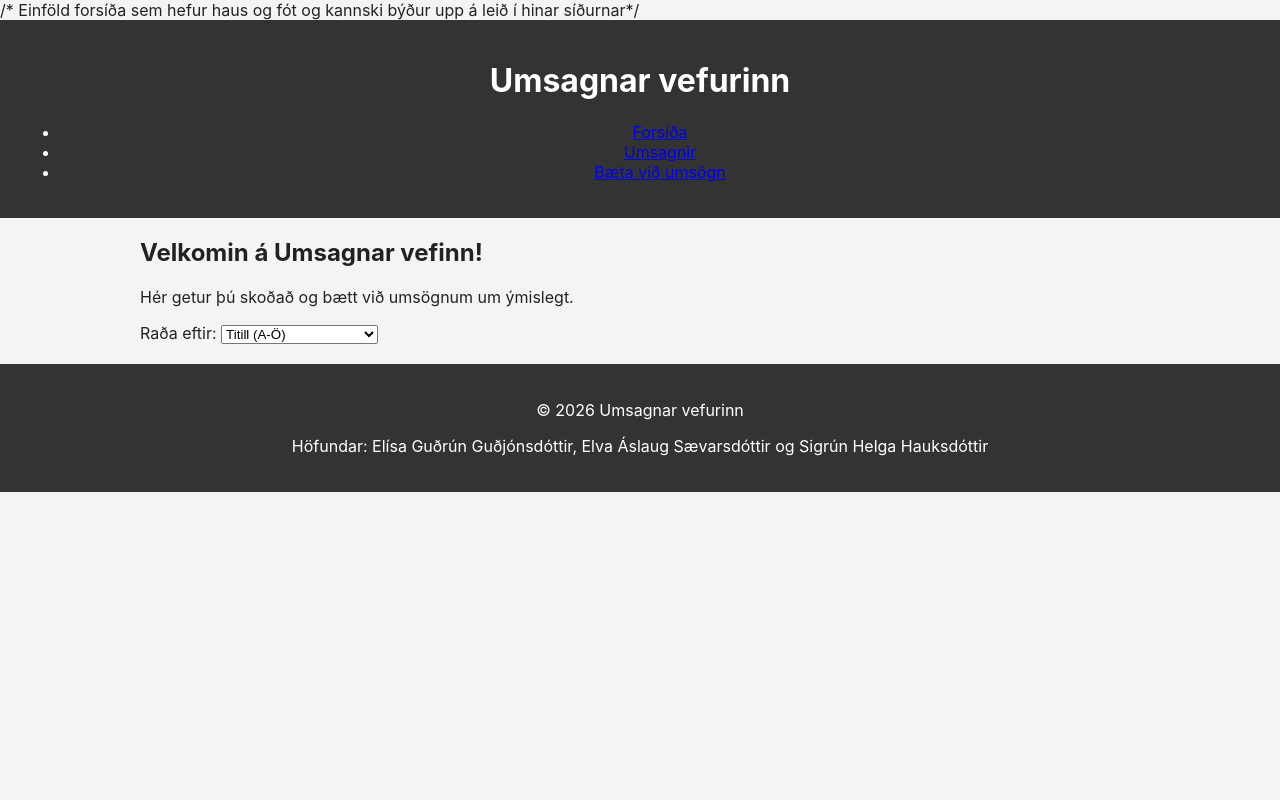
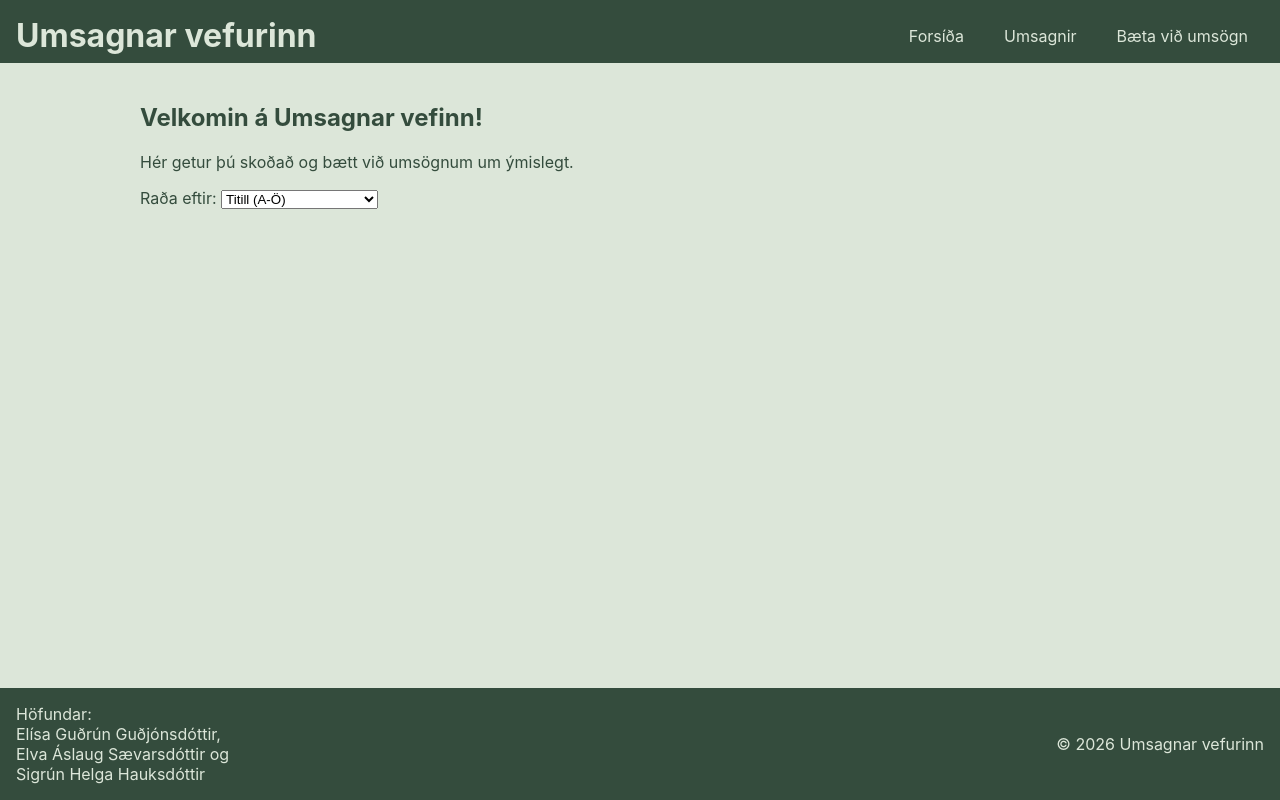
Before and after one commit to elvaaslaug-star/H-pverkefni-2-EES, a website built with Vite: page index.html in a window 1280 px wide. Built offline with nearby package versions, Linux system fonts and the light colour scheme.

Commit message:
úps fótur og haus og valmynd áttu að vera javascript, lagaði líka smá orð svo allt hangi betur saman :)

```diff
--- a/index.html
+++ b/index.html
@@ -1,28 +1,11 @@
-/* Einföld forsíða sem hefur haus og fót og kannski býður upp á leið í hinar
-síðurnar*/
-
 <!doctype html>
 <html lang="is">
-<script type="module" src="./main.js"></script>
   <head>
     <meta charset="UTF-8" />
     <meta name="viewport" content="width=device-width, initial-scale=1.0" />
     <title>Umsagnar vefurinn</title>
     <link rel="stylesheet" href="main-styles.css" />
   </head>
-
-  <body>
-    <header>
-      <h1>Umsagnar vefurinn</h1>
-      <nav>
-        <ul>
-          <li><a href="index.html">Forsíða</a></li>
-          <li><a href="/src/sidur/umsagnir.html">Umsagnir</a></li>
-          <li><a href="/src/sidur/ny-umsogn.html">Bæta við umsögn</a></li>
-        </ul>
-      </nav>
-    </header>
-
     <main>
       <h2>Velkomin á Umsagnar vefinn!</h2>
       <p>Hér getur þú skoðað og bætt við umsögnum um ýmislegt.</p>
@@ -38,13 +21,6 @@ síðurnar*/
       </div>
       <div id="reviews-container"></div>
     </main>
-
-    <footer>
-      <p>© 2026 Umsagnar vefurinn</p>
-      <p>
-        Höfundar: Elísa Guðrún Guðjónsdóttir, Elva Áslaug Sævarsdóttir og Sigrún
-        Helga Hauksdóttir
-      </p>
-    </footer>
+      <script type="module" src="./main.js"></script>
   </body>
 </html>
--- a/main-styles.css
+++ b/main-styles.css
@@ -1,38 +1,2 @@
-/* flytur inn allt css í minni skránum */
-
-* {
-    box-sizing: border-box;
-}
-
-body {
-    margin: 0;
-    font-family: inter, sans-serif;
-    background-color: #f4f4f4;
-    color: #222;
-}
-
-header,
-footer {
-    background-color: #333;
-    color: white;
-    text-align: center;
-    padding: 20px;
-}
-
-main {
-    max-width: 1000px;
-    width: 90%;
-    margin: 20px auto;
-}
-
-
-form {
-    display: grid;
-    grid-template-columns: 1fr;
-    gap: 10px;
-}
-
-#book-container {
-    gap: 20px;
-    margin-top: 20px;
-}
+@import url("src/styles/layout.css");
+@import url("src/styles/base.css");
--- a/main.js
+++ b/main.js
@@ -1,24 +1,33 @@
-import{ setupSorting } from './src/js/sorting.js';
+import { renderLayout } from "./src/js/layout.js";
+import { setupSorting } from "./src/js/sorting.js";
+import { saekjaGogn } from "./src/js/storage.js";
 
-function renderReviews(reviews) {
-    const container = document.getElementById('reviews-container');
+/* Bæta við haus og fót */
+renderLayout();
 
-    container.innerHTML = '';
+const umsagnir = saekjaGogn([]);
 
-    reviews.forEach(review => {
-        const reviewElement = document.createElement('div');
+function renderReviews(umsagnir) {
+  const container = document.getElementById("reviews-container");
 
-        reviewElement.innerHTML = `
-            <h3>${review.title}</h3>
-            <p>Tegund: ${review.type}</p>
-            <p>Höfundur: ${review.author}</p>
-            <p>Einkunn: ${review.rating}</p>
+  if (!container) return;
+
+  container.innerHTML = "";
+
+  umsagnir.forEach((umsogn) => {
+    const reviewElement = document.createElement("div");
+
+    reviewElement.innerHTML = `
+            <h3>${umsogn.titill}</h3>
+            <p>Tegund: ${umsogn.tegund}</p>
+            <p>Höfundur: ${umsogn.hofundur}</p>
+            <p>Einkunn: ${umsogn.einkunn}</p>
         `;
 
-        container.appendChild(reviewElement);
-    });
+    container.appendChild(reviewElement);
+  });
 }
 //listi yfir bækur
 //renderbooks til að birta bækurnar
-renderReviews(reviews);
-setupSorting(reviews, renderReviews);
+renderReviews(umsagnir);
+setupSorting(umsagnir, renderReviews);
--- a/src/js/layout.js
+++ b/src/js/layout.js
@@ -1 +1,69 @@
-/* fyrir haus, valmynd og fót, t.d. ef við höfum hamborgara menu*/
+const TITLE = "Umsagnar vefurinn";
+
+const LINKS = [
+  { text: "Forsíða", href: "/index.html" },
+  { text: "Umsagnir", href: "/src/sidur/umsagnir.html" },
+  { text: "Bæta við umsögn", href: "/src/sidur/ny-umsogn.html" },
+];
+
+const AUTHORS = [
+  "Elísa Guðrún Guðjónsdóttir,",
+  "Elva Áslaug Sævarsdóttir og",
+  "Sigrún Helga Hauksdóttir",
+];
+
+function createHeader() {
+  const header = document.createElement("header");
+
+  const h1 = document.createElement("h1");
+  h1.textContent = TITLE;
+
+  const nav = document.createElement("nav");
+  const ul = document.createElement("ul");
+
+  for (const link of LINKS) {
+    const li = document.createElement("li");
+    const a = document.createElement("a");
+    a.href = link.href;
+    a.textContent = link.text;
+    li.append(a);
+    ul.append(li);
+  }
+
+  nav.append(ul);
+  header.append(h1, nav);
+  return header;
+}
+
+function createFooter() {
+  const footer = document.createElement("footer");
+
+  /* titill og copyright til vinstri */
+  const copyright = document.createElement("p");
+  copyright.textContent = `© 2026 ${TITLE}`;
+
+  /* höfundar til hægri og merkt "breakpoints" */
+  const authors = document.createElement("p");
+  authors.append("Höfundar:");
+  for (const name of AUTHORS) {
+    authors.append(document.createElement("br"), name);
+  }
+
+  footer.append(copyright, authors);
+  return footer;
+}
+
+/* bæta við header og footer á síðunnar */
+export function renderLayout() {
+  let main = document.querySelector("main");
+
+  if (!main) {
+    main = document.createElement("main");
+    document.body.appendChild(main);
+  }
+
+  document.body.prepend(createHeader());
+  document.body.append(createFooter());
+
+  return main;
+}
--- a/src/js/sorting.js
+++ b/src/js/sorting.js
@@ -1,29 +1,30 @@
 /* raðar eftir einkunn*/
-export function sortBooks(books, sortType) {
-    const sortedBooks = [...books];
-    switch (sortType) {
-        case 'title-asc':
-            return sortedBooks.sort((a, b) => a.title.localeCompare(b.title));
-        case 'title-desc':
-            return sortedBooks.sort((a, b) => b.title.localeCompare(a.title));
-        case 'author-asc':
-            return sortedBooks.sort((a, b) => a.author.localeCompare(b.author));
-        case 'rating-desc':
-            return sortedBooks.sort((a, b) => b.rating - a.rating);
-        case 'rating-asc':
-            return sortedBooks.sort((a, b) => a.rating - b.rating);
-        default:
-            return sortedBooks;
-    }
+export function sortBooks(umsagnir, sortType) {
+  const sortedUmsagnir = [...umsagnir];
+  switch (sortType) {
+    case "title-asc":
+      return sortedUmsagnir.sort((a, b) => a.titill.localeCompare(b.titill));
+    case "title-desc":
+      return sortedUmsagnir.sort((a, b) => b.titill.localeCompare(a.titill));
+    case "author-asc":
+      return sortedUmsagnir.sort((a, b) =>
+        a.hofundur.localeCompare(b.hofundur),
+      );
+    case "rating-desc":
+      return sortedUmsagnir.sort((a, b) => b.einkunn - a.einkunn);
+    case "rating-asc":
+      return sortedUmsagnir.sort((a, b) => a.einkunn - b.einkunn);
+    default:
+      return sortedUmsagnir;
+  }
 }
-export function setupSorting(books, renderBooks) {
-    const sortSelect = document.getElementById('sort');
-    if(!sortSelect) {
-        return;
-    }
-    sortSelect.addEventListener('change', () => {
-        const sortType = sortSelect.value;
-        const sortedBooks = sortBooks(books, sortType);
-        renderBooks(sortedBooks);
-    });
+export function setupSorting(umsagnir, renderUmsagnir) {
+  const sortSelect = document.getElementById("sort");
+  if (!sortSelect) return;
+
+  sortSelect.addEventListener("change", () => {
+    const sortType = sortSelect.value;
+    const sortedUmsagnir = sortBooks(umsagnir, sortType);
+    renderUmsagnir(sortedUmsagnir);
+  });
 }
--- a/src/js/storage.js
+++ b/src/js/storage.js
@@ -1,13 +1,13 @@
 /* localStorage*/
-const STORAGE_KEY = 'vefforritun_umsagnir';
+const STORAGE_KEY = "vefforritun_umsagnir";
 
-export function saekjaGogn(data) {
-    const gogn = localStorage.getItem(STORAGE_KEY);
-    return gogn ? JSON.parse(gogn) : data;
+export function saekjaGogn(data = []) {
+  const gogn = localStorage.getItem(STORAGE_KEY);
+  return gogn ? JSON.parse(gogn) : data;
 }
 
 export function vistaGogn(nyttEfni) {
-    const listi = saekjaGogn([]);
-    listi.push(nyttEfni);
-    localStorage.setItem(STORAGE_KEY, JSON.stringify(listi));
+  const listi = saekjaGogn([]);
+  listi.push(nyttEfni);
+  localStorage.setItem(STORAGE_KEY, JSON.stringify(listi));
 }
--- a/src/styles/base.css
+++ b/src/styles/base.css
@@ -0,0 +1,39 @@
+:root {
+  --sage-hint: #dce6d9;
+  --mint: #bfcfbb;
+  --sage: #8ea58c;
+  --moss: #738a6e;
+  --evergreen: #344c3d;
+}
+
+* {
+  box-sizing: border-box;
+}
+
+body {
+  margin: 0;
+  min-height: 100vh;
+  display: flex;
+  flex-direction: column;
+  font-family: inter, sans-serif;
+  background-color: var(--sage-hint);
+  color: var(--evergreen);
+}
+
+main {
+  flex: 1;
+  max-width: 1000px;
+  width: 90%;
+  margin: 20px auto;
+}
+
+form {
+  display: grid;
+  grid-template-columns: 1fr;
+  gap: 10px;
+}
+
+#book-container {
+  gap: 20px;
+  margin-top: 20px;
+}
--- a/src/styles/layout.css
+++ b/src/styles/layout.css
@@ -0,0 +1,85 @@
+/* Haus */
+header {
+  display: grid;
+  grid-template-columns: 1fr auto;
+  align-items: center;
+  padding-top: 0.5rem;
+  background-color: var(--evergreen);
+  color: var(--sage-hint);
+}
+
+header h1 {
+  margin: 0;
+  padding: 0.5rem 1rem;
+}
+
+nav ul {
+  display: grid;
+  grid-auto-flow: column;
+  gap: 0.5rem;
+  margin: 0;
+  padding: 0.5rem 1rem;
+  list-style: none;
+}
+
+nav a {
+  display: block;
+  padding: 0.5rem 1rem;
+  border-radius: 0.5rem;
+  color: var(--sage-hint);
+  text-decoration: none;
+}
+
+nav a:hover,
+nav a:focus-visible {
+  background-color: var(--moss);
+  color: white;
+}
+
+nav a:focus-visible {
+  outline: 2px solid var(--mint);
+  outline-offset: 2px;
+}
+
+/* Fótur */
+footer {
+  display: grid;
+  grid-template-columns: 1fr auto;
+  align-items: center;
+  gap: 0.25rem 1rem;
+  padding: 1rem;
+  background-color: var(--evergreen);
+  color: var(--sage-hint);
+}
+
+footer p {
+  margin: 0;
+}
+
+footer p:first-child {
+  grid-column: 2;
+  grid-row: 1;
+}
+
+footer p:last-child {
+  grid-column: 1;
+  grid-row: 1;
+}
+
+/* Fyrir skalanleika */
+@media (width <= 600px) {
+  header,
+  footer {
+    grid-template-columns: 1fr;
+  }
+
+  nav ul {
+    grid-auto-flow: row;
+  }
+
+  footer p:first-child,
+  footer p:last-child {
+    grid-column: 1;
+    grid-row: auto;
+  }
+}
```
Also changed, not shown: src/js/ny-umsogn.js (+37 -32 lines), src/sidur/ny-umsogn.html (+16 -24 lines), src/sidur/umsagnir.html (+16 -23 lines).
